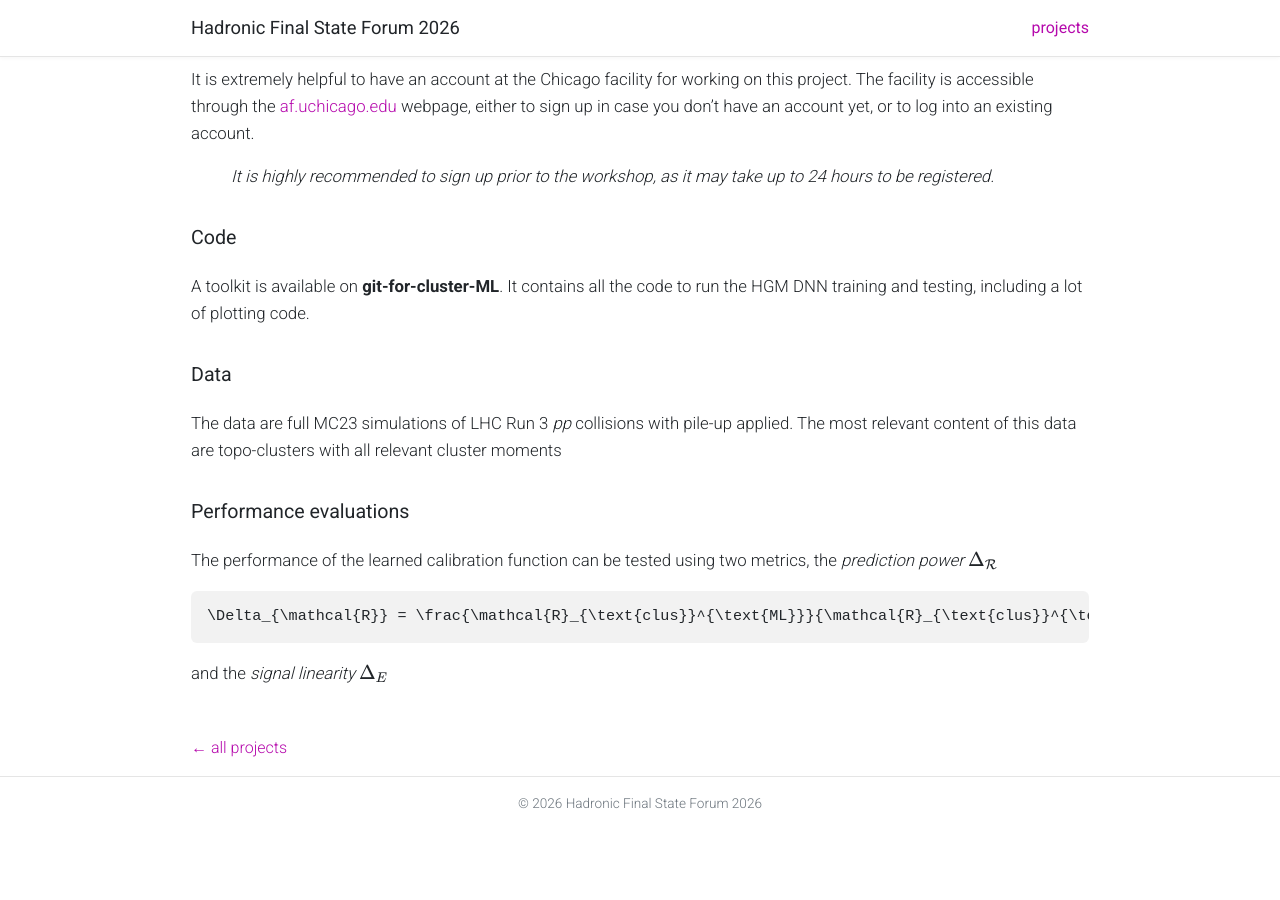
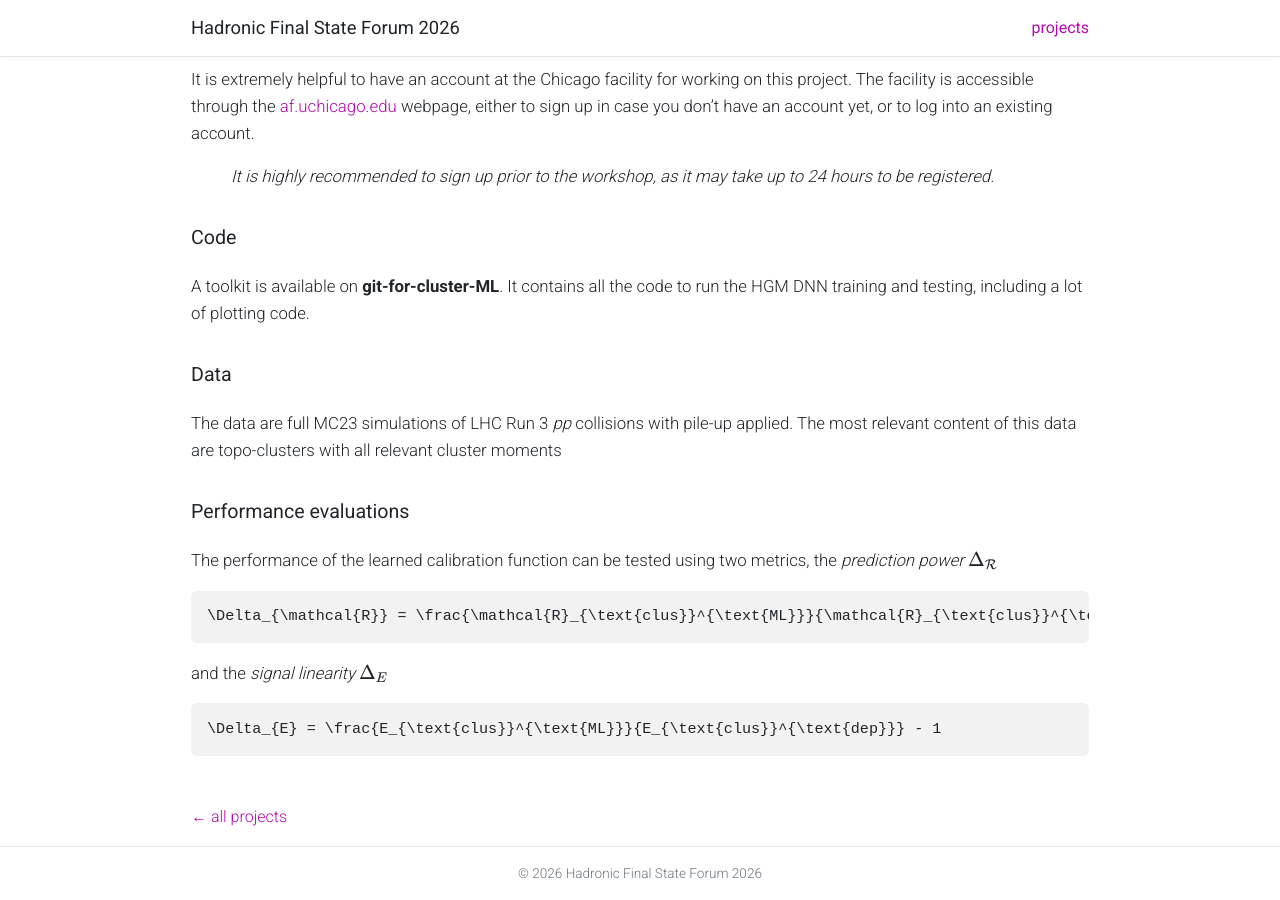
Before and after one commit to hfsf2026/hfsf2026.github.io, a Jekyll site: the page built from _projects/cluster_ML_transformers.md, in a window 1280 px wide and 900 px high, scrolled down 1006 px. Built offline with Jekyll 4.4.1, drawn with Linux system fonts in a browser that asks for light colours; before the commit the page ends 1837 px from its top, so only the background shows below that.

Commit message:
Update cluster_ML_transformers.md

````diff
--- a/_projects/cluster_ML_transformers.md
+++ b/_projects/cluster_ML_transformers.md
@@ -37,7 +37,9 @@ The data are full MC23 simulations of LHC Run 3 _pp_ collisions with pile-up app
 
 The performance of the learned calibration function can be tested using two metrics, the _prediction power_ $\Delta_{\mathcal{R}}$
 ```math
-\Delta_{\mathcal{R}} = \frac{\mathcal{R}_{\text{clus}}^{\text{ML}}}{\mathcal{R}_{\text{clus}}^{\text{EM}}}
+\Delta_{\mathcal{R}} = \frac{\mathcal{R}_{\text{clus}}^{\text{ML}}}{\mathcal{R}_{\text{clus}}^{\text{EM}}} - 1
 ```
-
 and the _signal linearity_ $$\Delta_{E}$$
+```math
+\Delta_{E} = \frac{E_{\text{clus}}^{\text{ML}}}{E_{\text{clus}}^{\text{dep}}} - 1
+```
````
